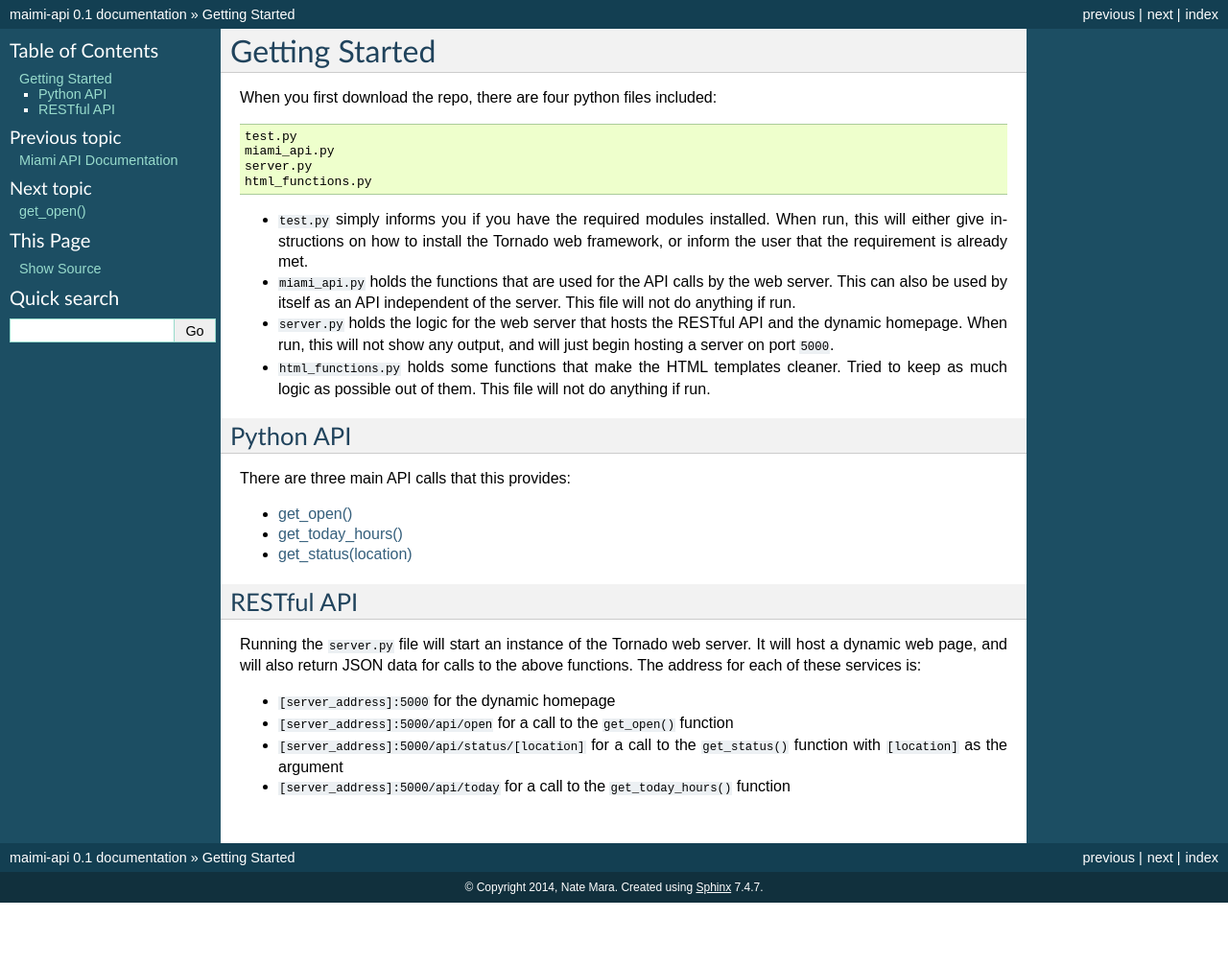
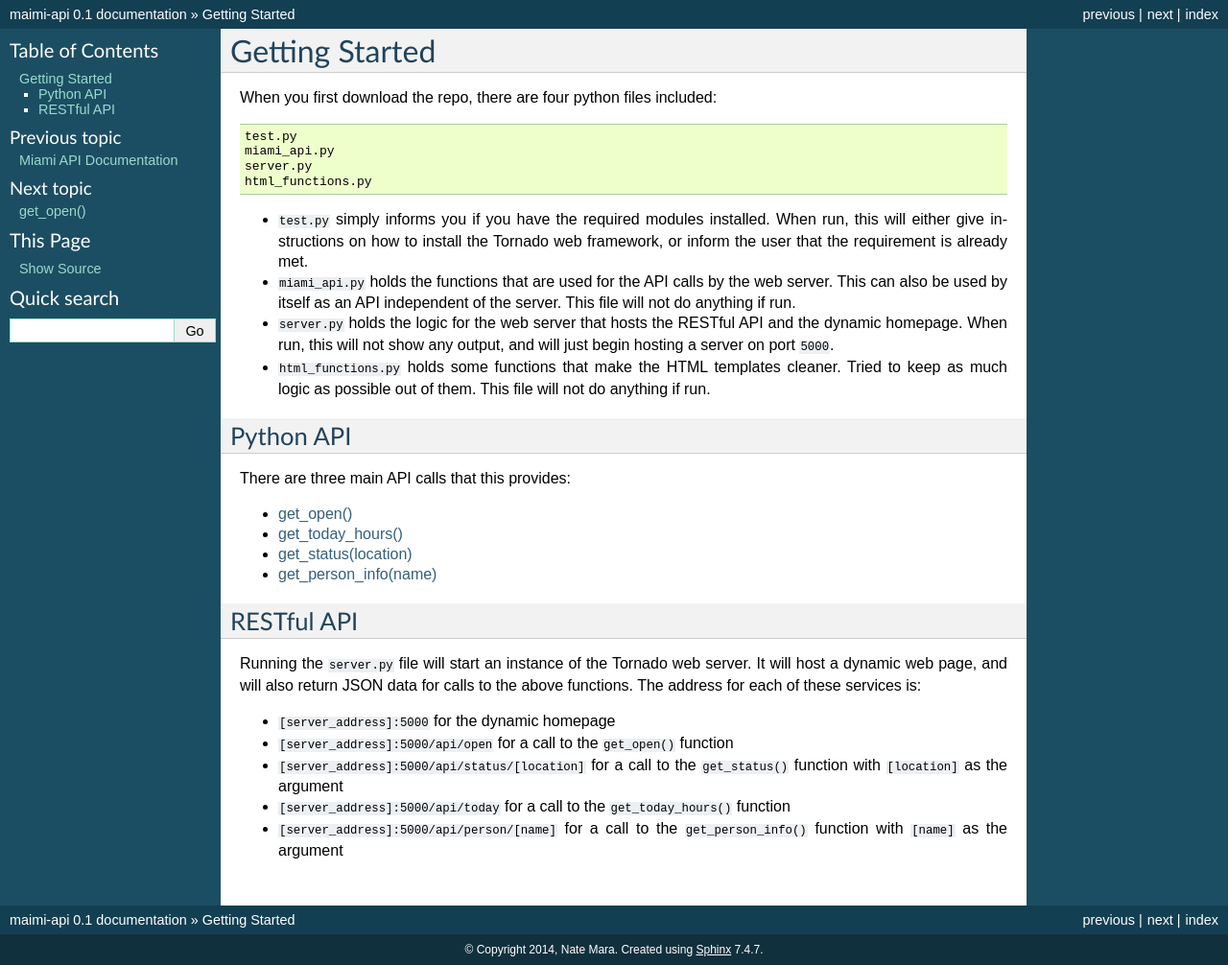
Before and after one commit to lily-mara/miami-api, a Sphinx documentation site: the page built from docs/source/getting-started.rst, in a window 1280 px wide. Shown: the whole page at 96% size. Built offline with Sphinx 7.4.7, drawn with Linux system fonts in a browser that asks for light colours; before the commit the page ends 941 px from its top, so only the background shows below that.

Commit message:
added info for get_person_info()

```diff
--- a/docs/source/getting-started.rst
+++ b/docs/source/getting-started.rst
@@ -38,6 +38,7 @@ There are three main API calls that this provides:
    get_open
    get_today_hours
    get_status
+   get_person_info
 
 RESTful API
 ^^^^^^^^^^^
@@ -53,4 +54,8 @@ calls to the above functions. The address for each of these services is:
 - ``[server_address]:5000/api/status/[location]`` for a call to the
   ``get_status()`` function with ``[location]`` as the argument
 
-- ``[server_address]:5000/api/today`` for a call to the ``get_today_hours()`` function
+- ``[server_address]:5000/api/today`` for a call to the ``get_today_hours()``
+  function
+
+- ``[server_address]:5000/api/person/[name]`` for a call to the
+  ``get_person_info()`` function with ``[name]`` as the argument
```
Also changed, not shown: docs/source/get_person_info.rst (added, +15 -0 lines).
